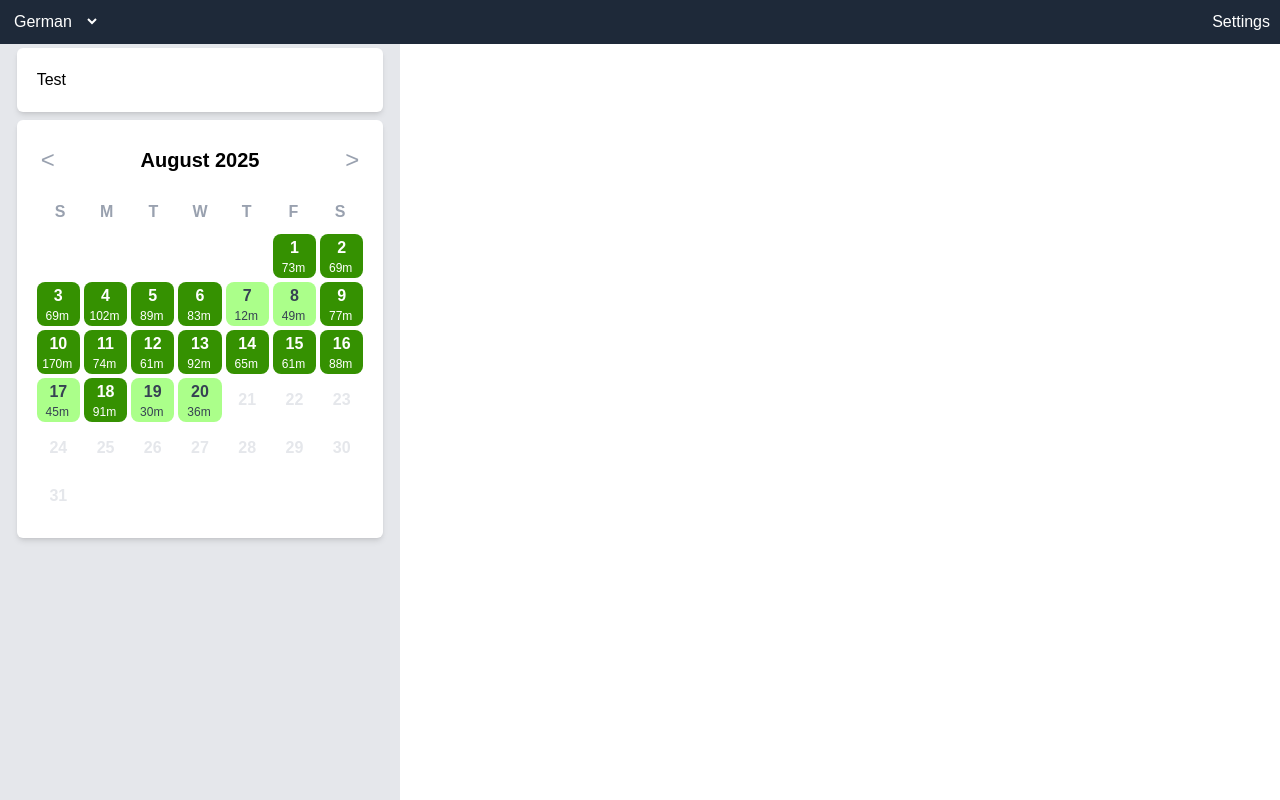
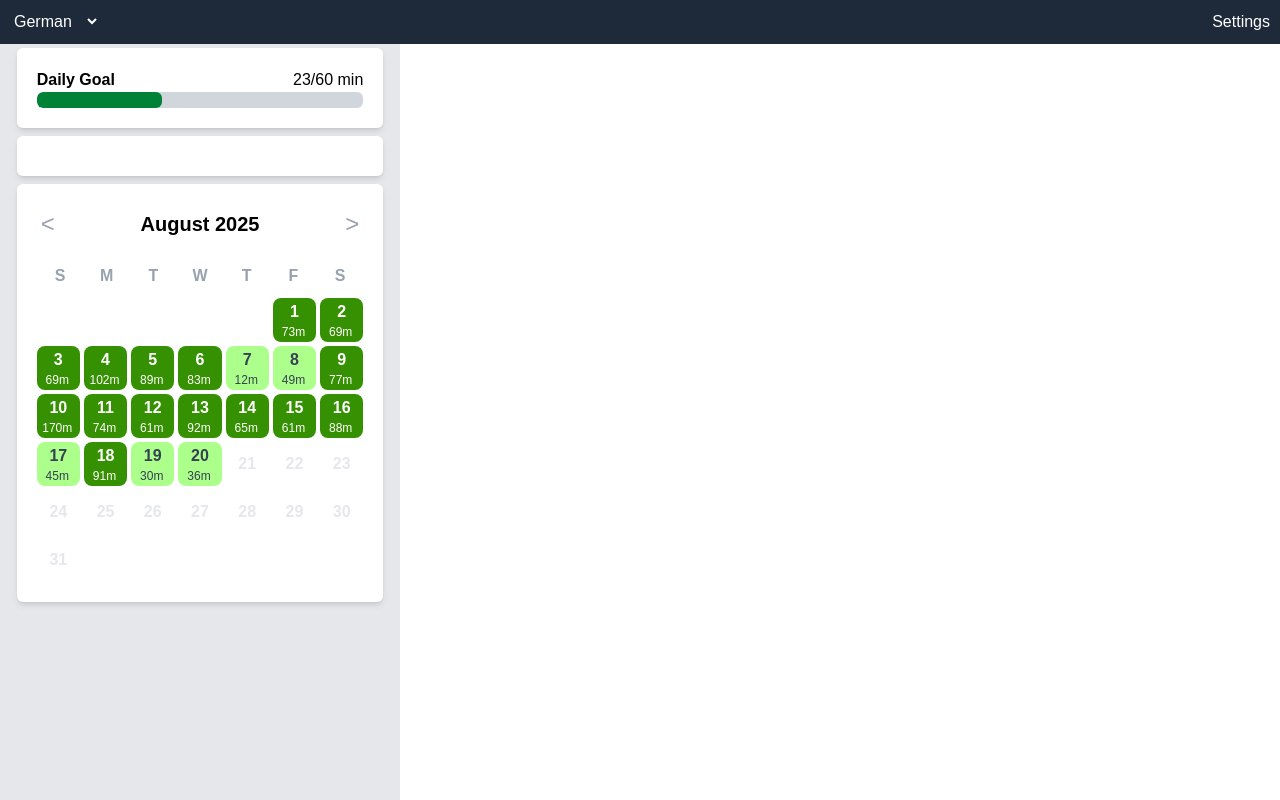
Before and after one commit to Yoreni/track-your-input, a React (Vite) app: page / in a window 1280 px wide. Built offline with nearby package versions, Linux system fonts and the light colour scheme.

Commit message:
added daily goal card

```diff
--- a/src/popup/App.tsx
+++ b/src/popup/App.tsx
@@ -3,18 +3,26 @@ import './App.css'
 import { Calendar } from './Calendar'
 import { Card } from './Card'
 import { NavBar } from './NavBar'
+import { ProgressBar } from './ProgressBar';
 
 function App() {
-
+  const inputToday = 23;
+  const goal = 60
 
   return (
     <>
       <NavBar/>
       <div className="flex justify-start items-center flex-col min-h-svh bg-gray-200 gap-2 pt-12">
         <Card className="">
-          <p>Test</p>
+          <div className='flex justify-between'>
+            <p className='font-bold'>Daily Goal</p>
+            <p>{inputToday}/{goal} min</p>
+          </div>
+          <ProgressBar progress={inputToday / goal} />
         </Card>
+        <Card>
 
+        </Card>
         <Card>
           <Calendar />
         </Card>
--- a/src/popup/Card.tsx
+++ b/src/popup/Card.tsx
@@ -6,7 +6,7 @@ interface Props
 
 export function Card( {children, className}: Props )
 {
-    return (<div className={`bg-white rounded-md p-5 shadow-md w-11/12 ${className}`}>
+    return (<div className={`bg-white rounded-md p-5 m-0 shadow-md w-11/12 ${className}`}>
         {children}
     </div>)
 }
--- /dev/null
+++ b/src/popup/ProgressBar.tsx
@@ -0,0 +1,13 @@
+interface Props
+{
+    progress: number
+}
+
+export function ProgressBar( {progress}: Props)
+{
+    progress = Math.min(Math.max(progress, 0), 1)
+    console.log(progress)
+    return  <div className="bg-gray-300 w-full h-4 rounded-md overflow-hidden flex">
+        <div className="bg-green-700 rounded-md" style={{ width: `${progress * 100}%` }} />
+    </div>
+}
```
